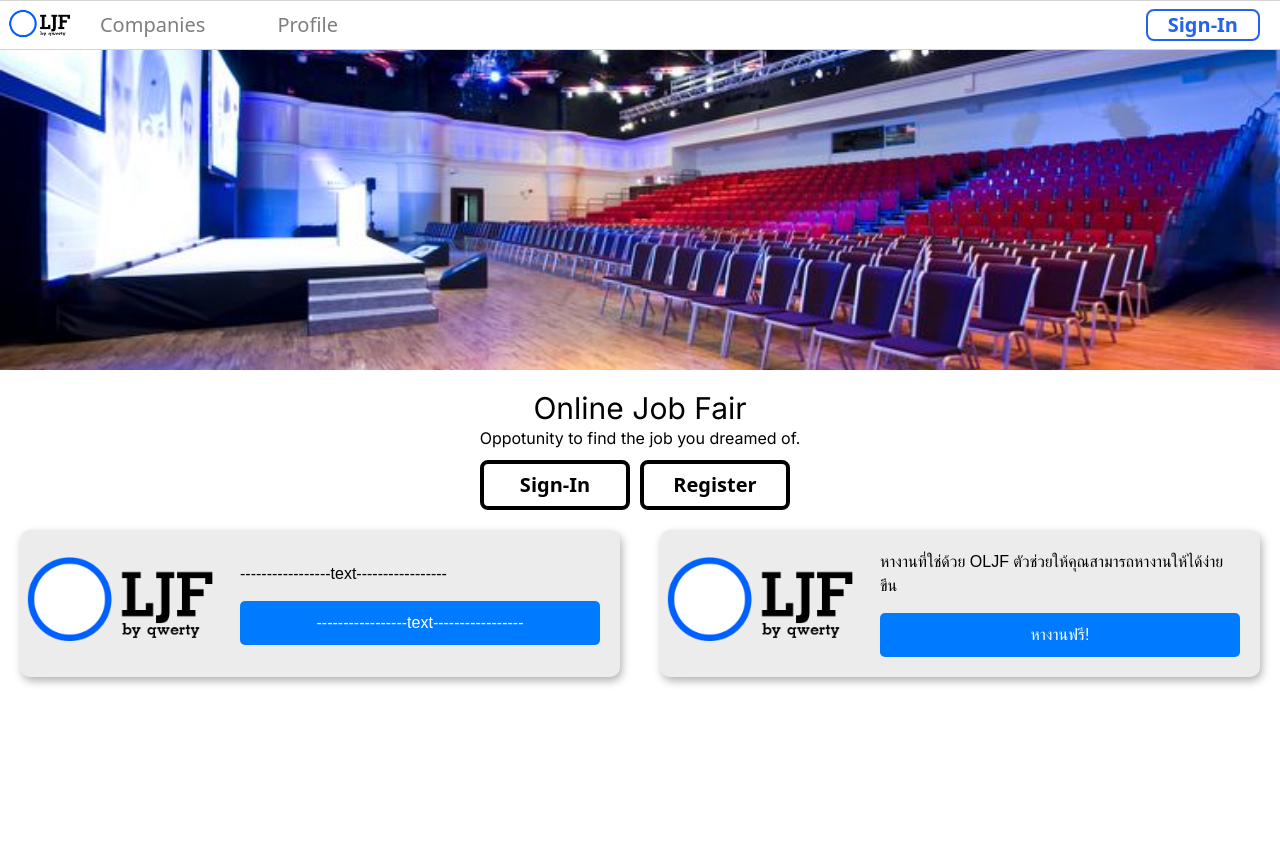
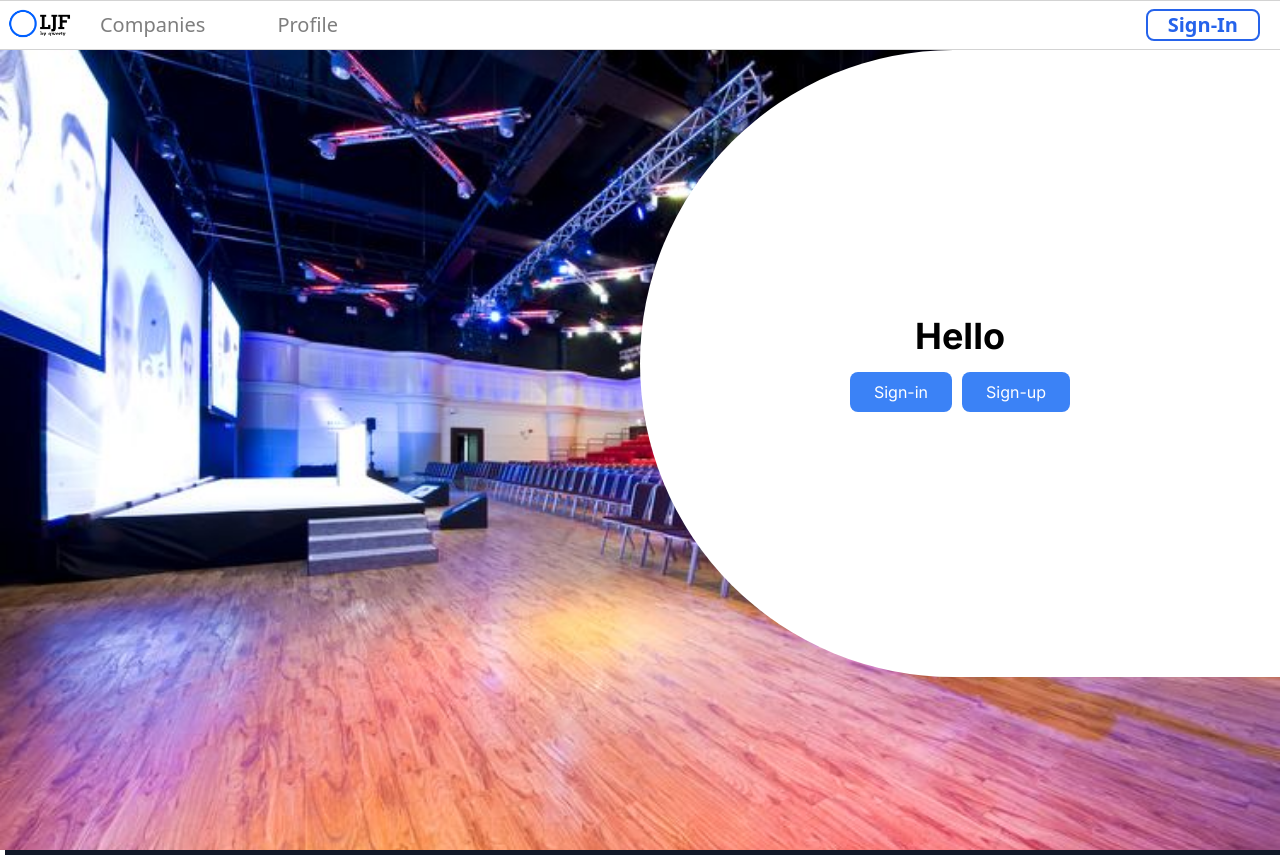
Before and after one commit to 2110503-2564/fe-project-2024-2-qwerty, a Next.js app: page / in a window 1280 px wide. Before the commit the page ends 800 px from the top, so only its background shows below. Built offline with nearby package versions, Linux system fonts and the light colour scheme; no server answers.

Commit message:
edit banner and add circle

```diff
--- a/src/app/page.tsx
+++ b/src/app/page.tsx
@@ -6,7 +6,7 @@ export default function Home() {
   return (
     <main className={styles.main}>
       <Banner></Banner>
-      <h1 className="text-center item-center mt-[20px] text-3xl">Online Job Fair</h1>
+     {/* <h1 className="text-center item-center mt-[20px] text-3xl">Online Job Fair</h1>
       <h3 className="text-center">Oppotunity to find the job you dreamed of.</h3>
 
       <div className="text-center flex justify-center">
@@ -28,7 +28,7 @@ export default function Home() {
         buttonText="หางานฟรี!"
       />
       </div>
-
+      */}
 
 
 
--- a/src/components/Banner.tsx
+++ b/src/components/Banner.tsx
@@ -10,21 +10,33 @@ export default function Banner () {
     const [index, setIndex] = useState(0);
     const router = useRouter();
     const {data: session} = useSession();
-	//console.log(session?.user.token);
 
     return (
         <div className = {styles.banner} onClick={()=>setIndex((index+1)%covers.length)}>
+            <div className="relative w-[100vw] h-screen bg-gray-900 flex justify-center items-center overflow-hidden" />
             <Image src = {covers[index]}
             alt = 'cover'
             fill = {true}
             objectFit = 'cover'
             priority
             />
+         <div className="absolute top-0 right-0 w-[50vw] h-[49vw] bg-white rounded-l-full">
+    {/* เนื้อหาภายในครึ่งวงกลม */}
+    <div className="relative z-10 flex flex-col items-center justify-center h-full">
+	{session?<h1 className="text-black text-4xl font-bold mb-4">{session.user?.name}</h1>:null}
+    <h1 className="text-black text-4xl font-bold mb-4">Hello</h1>
+	  <div>
+	  <button className="px-6 py-2  bg-blue-500 text-white rounded-lg hover:bg-blue-600 transition">
+        Sign-in
+      </button>
 
-			<div className = {styles.bannerText}></div>
-			{session?<div className='z-20 absolute top-5 right-10 font-semibold text-yellow-600 text-xl'>Welcome {session.user?.name}</div>:null}
-			{/*<button className = "text-center bg-white text-cyan-600 border border-cyan-600 font-semibold py-2 px-2 m-2 rounded z-30 absolute bottom-0 right-0 hover:bg-cyan-600 hover:text-white hover:border-transparent"
-			onClick={(e) => {e.stopPropagation(); router.push('/venue')}}>Start Now</button>*/}
+	  <button className="px-6 py-2 ml-[10px] bg-blue-500 text-white rounded-lg hover:bg-blue-600 transition">
+        Sign-up
+      </button>
+	  </div>
+    </div>
+  </div>
+
         </div>
     );
 }
--- a/src/components/banner.module.css
+++ b/src/components/banner.module.css
@@ -3,8 +3,8 @@
     padding: 5px;
     margin: 0;
     width: 100vw;
-    height: 40vh;
-    position: relative;
+    height: 100vh;
+    position: absolute;
 }
 
 .bannerText{
```
Also changed, not shown: public/img/cover5.jpg (added). Lines whose indentation alone changed are shown as unchanged.
